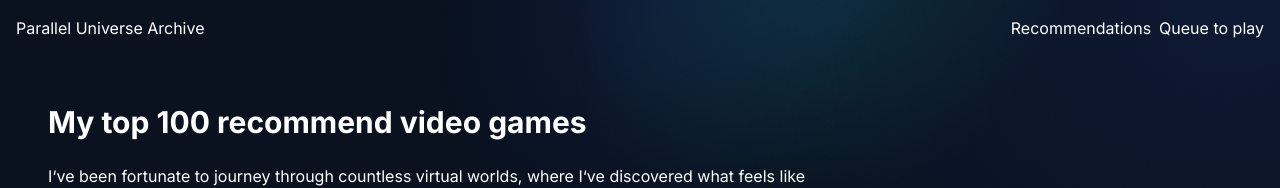
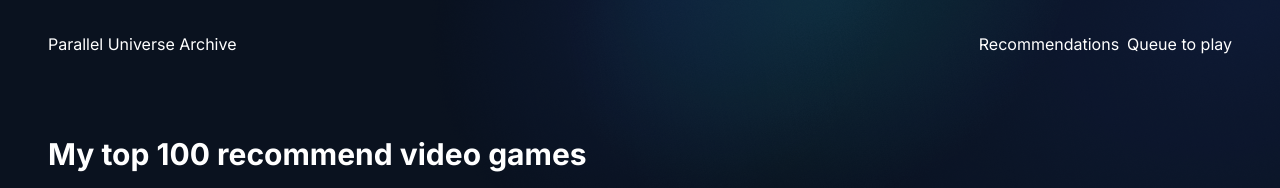
Before and after one commit to hessamkhoobkar/Parallel-Universe-Archive, a Next.js app: page / in a window 1280 px wide. Shown: the top 188 px of the page. Built offline with nearby package versions, Linux system fonts and the light colour scheme; no server answers; the database is empty.

Commit message:
Update PageHeader styling

```diff
--- a/app/components/PageHeader.tsx
+++ b/app/components/PageHeader.tsx
@@ -2,7 +2,7 @@ import Link from "next/link";
 
 export default function PageHeader() {
   return (
-    <header className="w-full flex justify-start items-center p-4 relative z-10">
+    <header className="w-full flex justify-start items-center p-8 px-12 relative z-10">
       <span>Parallel Universe Archive</span>
       <nav className="ms-auto flex justify-start items-center gap-2">
         <Link href="/">Recommendations</Link>
```
